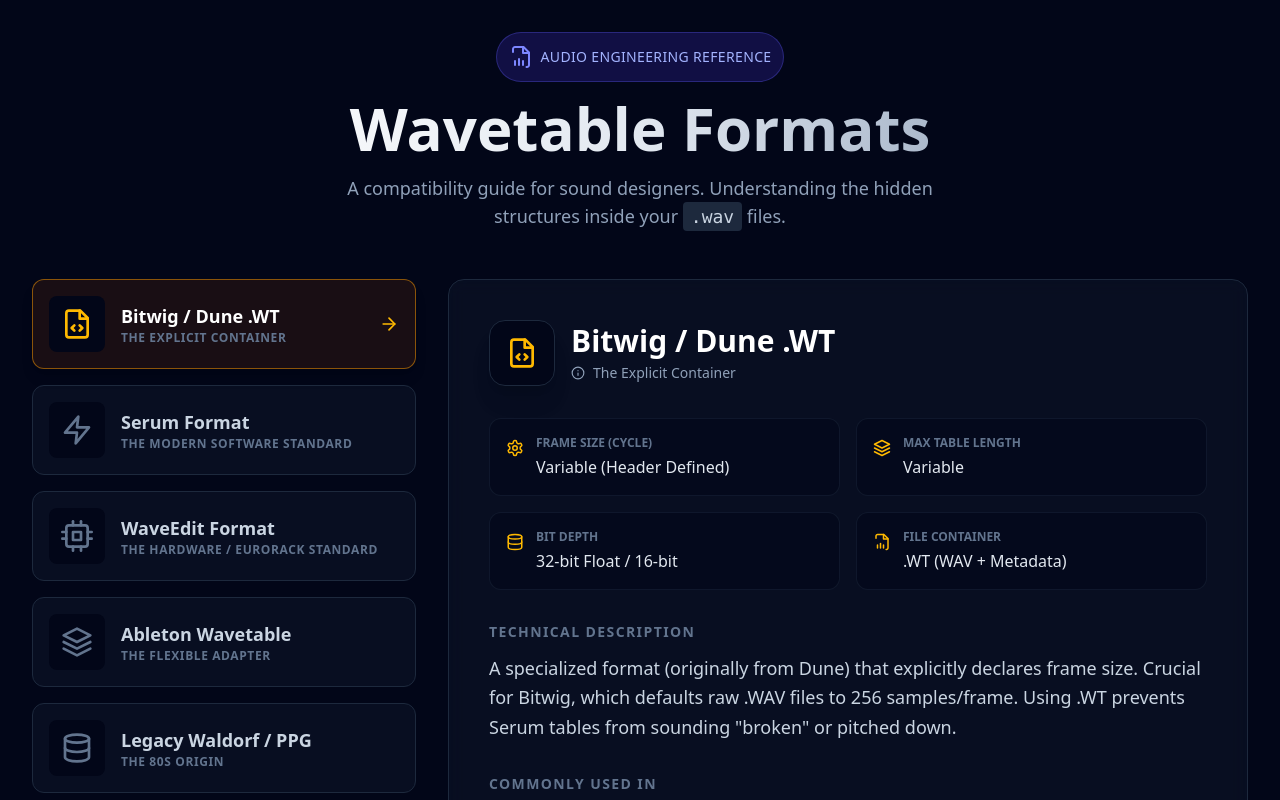
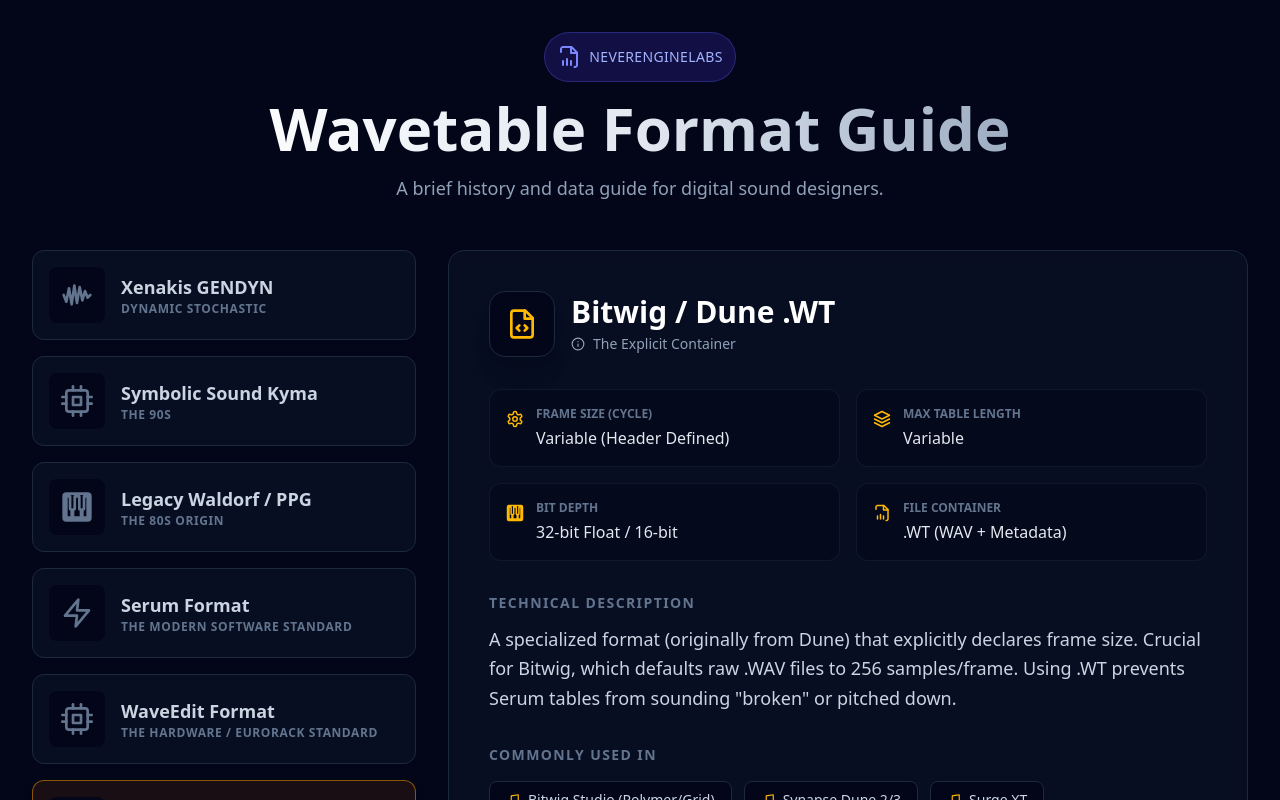
Before and after one commit to cristianvogel/nel-about-wavetables, a SvelteKit app: page / in a window 1280 px wide. Shown: the top 800 px of the page. Built offline with nearby package versions, Linux system fonts and the light colour scheme.

Commit message:
added: Xenakis, Kyma

```diff
--- /dev/null
+++ b/src/lib/VisualComparison.svelte
@@ -0,0 +1,121 @@
+<script>
+	import { onMount } from 'svelte';
+
+	let serumCanvas = $state();
+	let waveEditCanvas = $state();
+	let chart1;
+	let chart2;
+
+	onMount(async () => {
+		// Check if Chart is loaded, if not wait for it (parent loads it, or we can reload)
+		if (typeof Chart === 'undefined') {
+			const script = document.createElement('script');
+			script.src = 'https://cdn.jsdelivr.net/npm/chart.js';
+			document.head.appendChild(script);
+			await new Promise((resolve) => (script.onload = resolve));
+		}
+		initCharts();
+	});
+
+	function initCharts() {
+		if (!serumCanvas || !waveEditCanvas) return;
+
+		// Destroy existing charts if re-initializing
+		if (chart1) chart1.destroy();
+		if (chart2) chart2.destroy();
+
+		const commonOptions = {
+			responsive: true,
+			maintainAspectRatio: false,
+			plugins: {
+				legend: { display: false },
+				tooltip: { enabled: false }
+			},
+			scales: {
+				x: { display: false },
+				y: { display: false, min: -1.2, max: 1.2 }
+			},
+			animation: {
+				duration: 2000,
+				easing: 'easeOutQuart'
+			},
+			elements: {
+				point: { radius: 0 }
+			}
+		};
+
+		// Chart 1: Serum (Smooth / High Resolution)
+		chart1 = new Chart(serumCanvas, {
+			type: 'line',
+			data: {
+				labels: Array.from({ length: 100 }, (_, i) => i),
+				datasets: [
+					{
+						data: Array.from({ length: 100 }, (_, i) => Math.sin(i * 0.1) + Math.sin(i * 0.3) * 0.5),
+						borderColor: '#4ade80', // green-400
+						borderWidth: 2,
+						backgroundColor: 'rgba(74, 222, 128, 0.1)',
+						fill: true,
+						tension: 0.4 // Smooth spline
+					}
+				]
+			},
+			options: commonOptions
+		});
+
+		// Chart 2: WaveEdit (Stepped / Low Resolution)
+		chart2 = new Chart(waveEditCanvas, {
+			type: 'line',
+			data: {
+				labels: Array.from({ length: 40 }, (_, i) => i),
+				datasets: [
+					{
+						data: Array.from({ length: 40 }, (_, i) => Math.sin(i * 0.25) + Math.sin(i * 0.75) * 0.5),
+						borderColor: '#fb923c', // orange-400
+						borderWidth: 2,
+						backgroundColor: 'rgba(251, 146, 60, 0.1)',
+						fill: true,
+						stepped: true // The visual "digital" step effect
+					}
+				]
+			},
+			options: commonOptions
+		});
+	}
+</script>
+
+<!-- Footer / Visual Comparison -->
+<div class="mt-12 max-w-7xl mx-auto border-t border-slate-800 pt-12">
+	<h3 class="text-2xl font-bold text-slate-200 mb-6 text-center">Visualizing the Difference</h3>
+	<div class="grid grid-cols-1 md:grid-cols-2 gap-8">
+		<!-- Serum Visual -->
+		<div class="bg-slate-900 p-6 rounded-xl border border-slate-800">
+			<div class="flex justify-between items-end mb-4">
+				<span class="text-green-400 font-bold">Serum / Modern</span>
+				<span class="text-xs text-slate-500">High Resolution (Smooth)</span>
+			</div>
+			<div class="h-40 w-full">
+				<canvas bind:this={serumCanvas}></canvas>
+			</div>
+			<p class="mt-4 text-sm text-slate-400">
+				<span class="font-bold text-slate-200">2048 samples</span> per wave allows for extremely smooth
+				sine waves and complex harmonics without aliasing.
+			</p>
+		</div>
+
+		<!-- WaveEdit Visual -->
+		<div class="bg-slate-900 p-6 rounded-xl border border-slate-800">
+			<div class="flex justify-between items-end mb-4">
+				<span class="text-orange-400 font-bold">WaveEdit / Hardware</span>
+				<span class="text-xs text-slate-500">Memory Efficient (Stepped)</span>
+			</div>
+			<div class="h-40 w-full">
+				<canvas bind:this={waveEditCanvas}></canvas>
+			</div>
+			<p class="mt-4 text-sm text-slate-400">
+				<span class="font-bold text-slate-200">256 samples</span> per wave creates a "steppier" digital
+				sound, often desired for "glitch" or "retro" aesthetics in Eurorack.
+			</p>
+		</div>
+	</div>
+</div>
--- a/src/routes/+page.svelte
+++ b/src/routes/+page.svelte
@@ -1,5 +1,6 @@
 <script>
 	import { onMount } from 'svelte';
+	import VisualComparison from '$lib/VisualComparison.svelte';
 
 	let selectedFormat = $state('bitwig');
 	let serumCanvas = $state();
@@ -13,33 +14,79 @@
 		Zap: '<polygon points="13 2 3 14 12 14 11 22 21 10 12 10 13 2"/>',
 		Cpu: '<rect x="4" y="4" width="16" height="16" rx="2" ry="2"/><rect x="9" y="9" width="6" height="6"/><line x1="9" x2="9" y1="1" y2="4"/><line x1="15" x2="15" y1="1" y2="4"/><line x1="9" x2="9" y1="20" y2="23"/><line x1="15" x2="15" y1="20" y2="23"/><line x1="20" x2="23" y1="9" y2="9"/><line x1="20" x2="23" y1="14" y2="14"/><line x1="1" x2="4" y1="9" y2="9"/><line x1="1" x2="4" y1="14" y2="14"/>',
 		Layers: '<polygon points="12 2 2 7 12 12 22 7 12 2"/><polyline points="2 17 12 22 22 17"/><polyline points="2 12 12 17 22 12"/>',
-		Database: '<ellipse cx="12" cy="5" rx="9" ry="3"/><path d="M21 12c0 1.66-4 3-9 3s-9-1.34-9-3"/><path d="M3 5v14c0 1.66 4 3 9 3s9-1.34 9-3V5"/>',
+		Database: '<path d="M20 2H4C2.9 2 2 2.9 2 4V20C2 21.11 2.9 22 4 22H20C21.11 22 22 21.11 22 20V4C22 2.9 21.11 2 20 2M14.74 14H15V20H9V14H9.31C9.86 14 10.3 13.56 10.3 13V4H13.75V13C13.75 13.56 14.19 14 14.74 14M4 4H6.8V13C6.8 13.56 7.24 14 7.79 14H8V20H4V4M20 20H16V14H16.26C16.81 14 17.25 13.56 17.25 13V4H20V20Z" />',
 		FileAudio: '<path d="M17.5 22h.5c.5 0 1-.2 1.4-.6.4-.4.6-.9.6-1.4V7.5L14.5 2H6c-.5 0-1 .2-1.4.6C4.2 3 4 3.5 4 4v3"/><polyline points="14 2 14 8 20 8"/><path d="M10 20v-6"/><path d="M6 20v-4"/><path d="M14 20v-4"/>',
 		Music: '<path d="M9 18V5l12-2v13"/><circle cx="6" cy="18" r="3"/><circle cx="18" cy="16" r="3"/>',
 		ArrowRight: '<line x1="5" y1="12" x2="19" y2="12"/><polyline points="12 5 19 12 12 19"/>',
 		Info: '<circle cx="12" cy="12" r="10"/><line x1="12" y1="16" x2="12" y2="12"/><line x1="12" y1="8" x2="12.01" y2="8"/>',
-		Settings: '<path d="M12.22 2h-.44a2 2 0 0 0-2 2v.18a2 2 0 0 1-1 1.73l-.43.25a2 2 0 0 1-2 0l-.15-.08a2 2 0 0 0-2.73.73l-.22.38a2 2 0 0 0 .73 2.73l.15.1a2 2 0 0 1 1 1.72v.51a2 2 0 0 1-1 1.74l-.15.09a2 2 0 0 0-.73 2.73l.22.38a2 2 0 0 0 2.73.73l.15-.08a2 2 0 0 1 2 0l.43.25a2 2 0 0 1 1 1.73V20a2 2 0 0 0 2 2h.44a2 2 0 0 0 2-2v-.18a2 2 0 0 1 1-1.73l.43-.25a2 2 0 0 1 2 0l.15.08a2 2 0 0 0 2.73-.73l.22-.39a2 2 0 0 0-.73-2.73l-.15-.1a2 2 0 0 1-1-1.74v-.5a2 2 0 0 1 1-1.74l.15-.09a2 2 0 0 0 .73-2.73l-.22-.38a2 2 0 0 0-2.73-.73l-.15.08a2 2 0 0 1-2 0l-.43-.25a2 2 0 0 1-1-1.73V4a2 2 0 0 0-2-2z"/><circle cx="12" cy="12" r="3"/>'
+		Settings: '<path d="M12.22 2h-.44a2 2 0 0 0-2 2v.18a2 2 0 0 1-1 1.73l-.43.25a2 2 0 0 1-2 0l-.15-.08a2 2 0 0 0-2.73.73l-.22.38a2 2 0 0 0 .73 2.73l.15.1a2 2 0 0 1 1 1.72v.51a2 2 0 0 1-1 1.74l-.15.09a2 2 0 0 0-.73 2.73l.22.38a2 2 0 0 0 2.73.73l.15-.08a2 2 0 0 1 2 0l.43.25a2 2 0 0 1 1 1.73V20a2 2 0 0 0 2 2h.44a2 2 0 0 0 2-2v-.18a2 2 0 0 1 1-1.73l.43-.25a2 2 0 0 1 2 0l.15.08a2 2 0 0 0 2.73-.73l.22-.39a2 2 0 0 0-.73-2.73l-.15-.1a2 2 0 0 1-1-1.74v-.5a2 2 0 0 1 1-1.74l.15-.09a2 2 0 0 0 .73-2.73l-.22-.38a2 2 0 0 0-2.73-.73l-.15.08a2 2 0 0 1-2 0l-.43-.25a2 2 0 0 1-1-1.73V4a2 2 0 0 0-2-2z"/><circle cx="12" cy="12" r="3"/>',
+		Activity: '<polyline points="2 12 4 17 6 7 8 19 10 5 12 18 14 6 16 16 18 9 20 14 22 12"/>'
 	};
 
 	const formats = {
-		bitwig: {
-			id: 'bitwig',
-			title: 'Bitwig / Dune .WT',
-			subtitle: 'The Explicit Container',
-			iconName: 'FileCode',
-			color: 'text-amber-400',
-			bg: 'bg-amber-900/20',
-			border: 'border-amber-500/50',
+
+
+		gendyn: {
+			id: 'gendyn',
+			title: 'Xenakis GENDYN',
+			subtitle: 'Dynamic Stochastic',
+			iconName: 'Activity',
+			color: 'text-purple-400',
+			bg: 'bg-purple-900/20',
+			border: 'border-purple-500/50',
 			specs: {
-				frameSize: 'Variable (Header Defined)',
+				frameSize: 'None (Calculated)',
+				maxFrames: 'Infinite',
+				bitDepth: 'Floating Point',
+				fileType: 'Executable / Code'
+			},
+			image: 'Xenakis-in-front-of-the-upic-board.jpg',
+			description:
+				'Un-repeatable cycles. Created by Iannis Xenakis. Instead of reading a stored table, the waveform is generated live via a "random walk" algorithm. The sample points in the waveform move stochastically, creating constantly evolving, unstable timbres. He favoured non-interpolation which made for noisy, aggresive, aliasing waves.',
+			compatible: ['GENDYN (Original)', 'iatro (Max/MSP)', 'Kyma', 'CDP']
+		},
+
+
+		kyma: {
+			id: 'kyma',
+			title: 'Symbolic Sound Kyma',
+			subtitle: 'The 90s',
+			iconName: 'Cpu',
+			color: 'text-orange-400',
+			bg: 'bg-orange-900/20',
+			border: 'border-black-500/50',
+			specs: {
+				frameSize: '4096 Samples',
 				maxFrames: 'Variable',
-				bitDepth: '32-bit Float / 16-bit',
-				fileType: '.WT (WAV + Metadata)'
+				bitDepth: '8/16/24-bit Linear PCM',
+				fileType: 'mono AIF/WAV'
 			},
 			description:
-				'A specialized format (originally from Dune) that explicitly declares frame size. Crucial for Bitwig, which defaults raw .WAV files to 256 samples/frame. Using .WT prevents Serum tables from sounding "broken" or pitched down.',
-			compatible: ['Bitwig Studio (Polymer/Grid)', 'Synapse Dune 2/3', 'Surge XT']
+				'Kyma and it\'s hardware was the most powerful realtime sound programming environment in the mid-90s and is still state-of-the-art today. The digital wavetable oscillators and realtime stochastic synthesis has been inspired by Iannis Xenakis pioneering work with stochastic synthesis.',
+			image: 'kyma.jpg',
+			compatible: ['Kyma']
 		},
+
+		waldorf: {
+			id: 'waldorf',
+			title: 'Legacy Waldorf / PPG',
+			subtitle: 'The 80s Origin',
+			iconName: 'Database',
+			color: 'text-red-400',
+			bg: 'bg-red-900/20',
+			border: 'border-red-500/50',
+			image: 'ppg.png',
+			specs: {
+				frameSize: '128 Samples (PPG)',
+				maxFrames: '64 Waves',
+				bitDepth: '8-bit / 12-bit',
+				fileType: '.SYX / EPROM Data'
+			},
+			description:
+				'The grandfather of wavetable synthesisers. The original PPG Wave stored 64 waves per table, each only 128 samples long. It was very expensive. Its low resolution (8/12-bit) was fresh in 80s synth pop. Notable users Thomas Dolby, Trevor Horn, Depeche Mode, Tangerine Dream.',
+			compatible: ['PPG Wave 2.2/2.3', 'Waldorf Microwave 1', 'Waldorf Blofeld']
+		},
+
 		serum: {
 			id: 'serum',
 			title: 'Serum Format',
@@ -76,6 +123,24 @@
 				'Optimized for hardware with limited memory. Commonly used in Eurorack modules (Synthesis Technology E352/E370) and boutique digital synths.',
 			compatible: ['WaveEdit App', 'SynthTech E352/E370', 'Korg modwave (Import)', 'Piston Honda Mk3']
 		},
+		bitwig: {
+			id: 'bitwig',
+			title: 'Bitwig / Dune .WT',
+			subtitle: 'The Explicit Container',
+			iconName: 'FileCode',
+			color: 'text-amber-400',
+			bg: 'bg-amber-900/20',
+			border: 'border-amber-500/50',
+			specs: {
+				frameSize: 'Variable (Header Defined)',
+				maxFrames: 'Variable',
+				bitDepth: '32-bit Float / 16-bit',
+				fileType: '.WT (WAV + Metadata)'
+			},
+			description:
+				'A specialized format (originally from Dune) that explicitly declares frame size. Crucial for Bitwig, which defaults raw .WAV files to 256 samples/frame. Using .WT prevents Serum tables from sounding "broken" or pitched down.',
+			compatible: ['Bitwig Studio (Polymer/Grid)', 'Synapse Dune 2/3', 'Surge XT']
+		},
 		ableton: {
 			id: 'ableton',
 			title: 'Ableton Wavetable',
@@ -93,24 +158,6 @@
 			description:
 				'Ableton\'s Wavetable synth is an "omnivores". It can import Serum files or raw audio, but internally downsamples everything to 1024 samples per frame for processing.',
 			compatible: ['Ableton Live 10/11/12 Suite']
-		},
-		waldorf: {
-			id: 'waldorf',
-			title: 'Legacy Waldorf / PPG',
-			subtitle: 'The 80s Origin',
-			iconName: 'Database',
-			color: 'text-red-400',
-			bg: 'bg-red-900/20',
-			border: 'border-red-500/50',
-			specs: {
-				frameSize: '128 Samples (PPG)',
-				maxFrames: '64 Waves',
-				bitDepth: '8-bit / 12-bit',
-				fileType: '.SYX / EPROM Data'
-			},
-			description:
-				'The grandfather of wavetable. The original PPG Wave stored 64 waves per table, each only 128 samples long. This low resolution (8/12-bit) created the grit famous in 80s synth pop (Depeche Mode, Tangerine Dream).',
-			compatible: ['PPG Wave 2.2/2.3', 'Waldorf Microwave 1', 'Waldorf Blofeld']
 		}
 	};
 
@@ -232,18 +279,16 @@
 		>
 			{@render icon('FileAudio', 24, 'text-indigo-400 mr-2')}
 			<span class="text-indigo-300 font-medium tracking-wide uppercase text-sm"
-			>Audio Engineering Reference</span
+			>NeverEngineLabs</span
 			>
 		</div>
 		<h1
 			class="text-4xl md:text-6xl font-bold mb-4 bg-gradient-to-r from-white via-slate-200 to-slate-400 bg-clip-text text-transparent"
 		>
-			Wavetable Formats
+			Wavetable Format Guide
 		</h1>
 		<p class="text-lg text-slate-400 max-w-2xl mx-auto">
-			A compatibility guide for sound designers. Understanding the hidden structures inside your <code
-			class="bg-slate-800 px-2 py-1 rounded text-slate-300">.wav</code
-		> files.
+			A brief history and data guide for digital sound designers.
 		</p>
 	</header>
 
@@ -354,6 +399,11 @@
 						<p class="text-slate-300 leading-relaxed text-lg">
 							{formats[selectedFormat].description}
 						</p>
+						{#if formats[selectedFormat].image}
+							<div class="mt-6">
+								<img src={formats[selectedFormat].image} alt="Format Illustration" class="w-full rounded-xl" />
+							</div>
+							{/if}
 					</div>
 
 					<!-- Compatibility -->
@@ -376,40 +426,7 @@
 			</div>
 		</div>
 	</div>
-
-	<!-- Footer / Visual Comparison -->
-	<div class="mt-12 max-w-7xl mx-auto border-t border-slate-800 pt-12">
-		<h3 class="text-2xl font-bold text-slate-200 mb-6 text-center">Visualizing the Difference</h3>
-		<div class="grid grid-cols-1 md:grid-cols-2 gap-8">
-			<!-- Serum Visual -->
-			<div class="bg-slate-900 p-6 rounded-xl border border-slate-800">
-				<div class="flex justify-between items-end mb-4">
-					<span class="text-green-400 font-bold">Serum / Modern</span>
-					<span class="text-xs text-slate-500">High Resolution (Smooth)</span>
-				</div>
-				<div class="h-40 w-full">
-					<canvas bind:this={serumCanvas}></canvas>
-				</div>
-				<p class="mt-4 text-sm text-slate-400">
-					<span class="font-bold text-slate-200">2048 samples</span> per wave allows for extremely smooth
-					sine waves and complex harmonics without aliasing.
-				</p>
-			</div>
-
-			<!-- WaveEdit Visual -->
-			<div class="bg-slate-900 p-6 rounded-xl border border-slate-800">
-				<div class="flex justify-between items-end mb-4">
-					<span class="text-orange-400 font-bold">WaveEdit / Hardware</span>
-					<span class="text-xs text-slate-500">Memory Efficient (Stepped)</span>
-				</div>
-				<div class="h-40 w-full">
-					<canvas bind:this={waveEditCanvas}></canvas>
-				</div>
-				<p class="mt-4 text-sm text-slate-400">
-					<span class="font-bold text-slate-200">256 samples</span> per wave creates a "steppier" digital
-					sound, often desired for "glitch" or "retro" aesthetics in Eurorack.
-				</p>
-			</div>
-		</div>
-	</div>
+	{#if selectedFormat === 'serum' || selectedFormat === 'waveedit'}
+		<VisualComparison />
+	{/if}
 </div>
--- a/src/routes/layout.css
+++ b/src/routes/layout.css
@@ -1,2 +1,10 @@
 @import 'tailwindcss';
 @plugin '@tailwindcss/typography';
+
+* {
+    pointer-events: auto;
+    user-select: none;
+    scrollbar-width: none;
+    /* Prevent the overscroll bounce/glow effect */
+    overscroll-behavior-y: none;
+}
```
